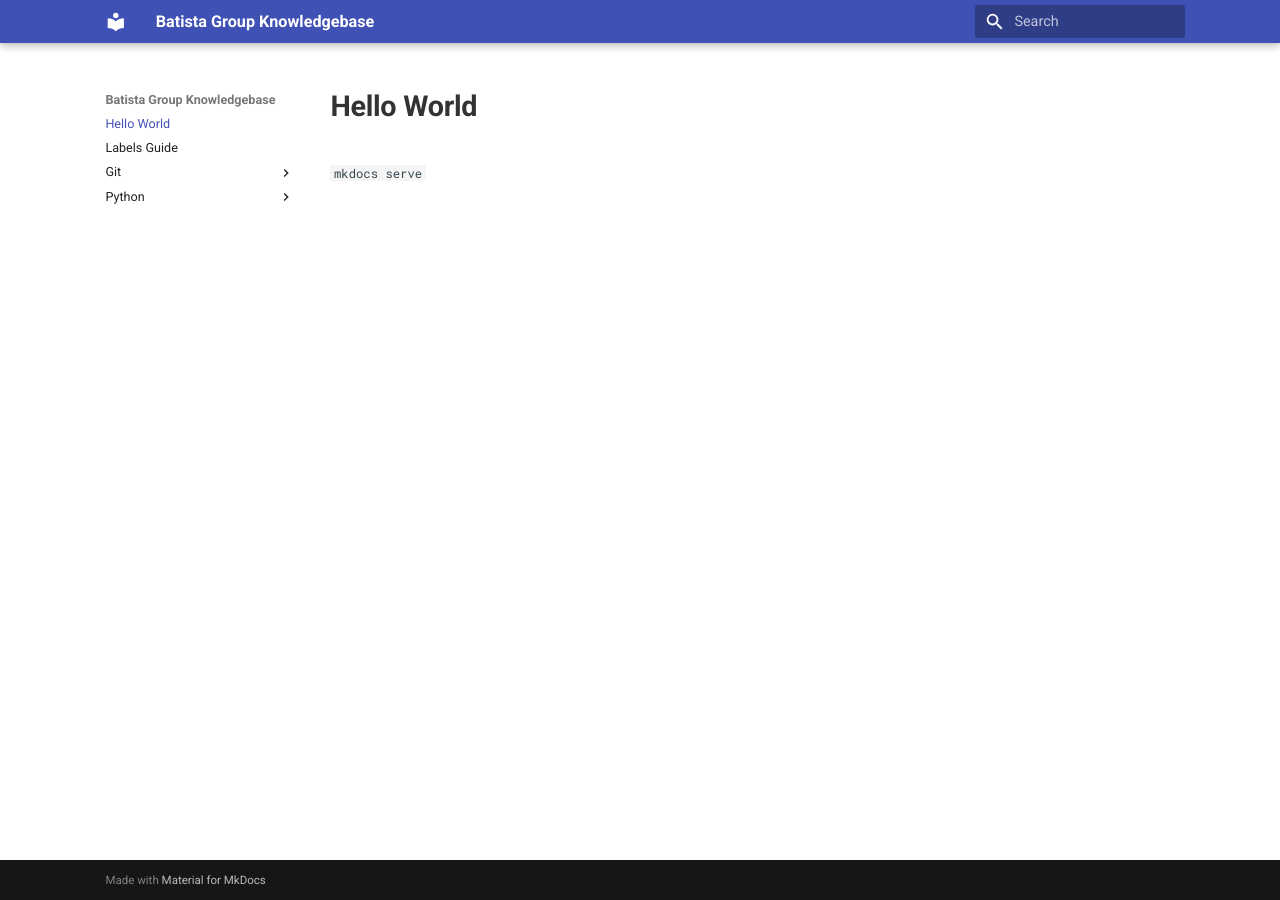
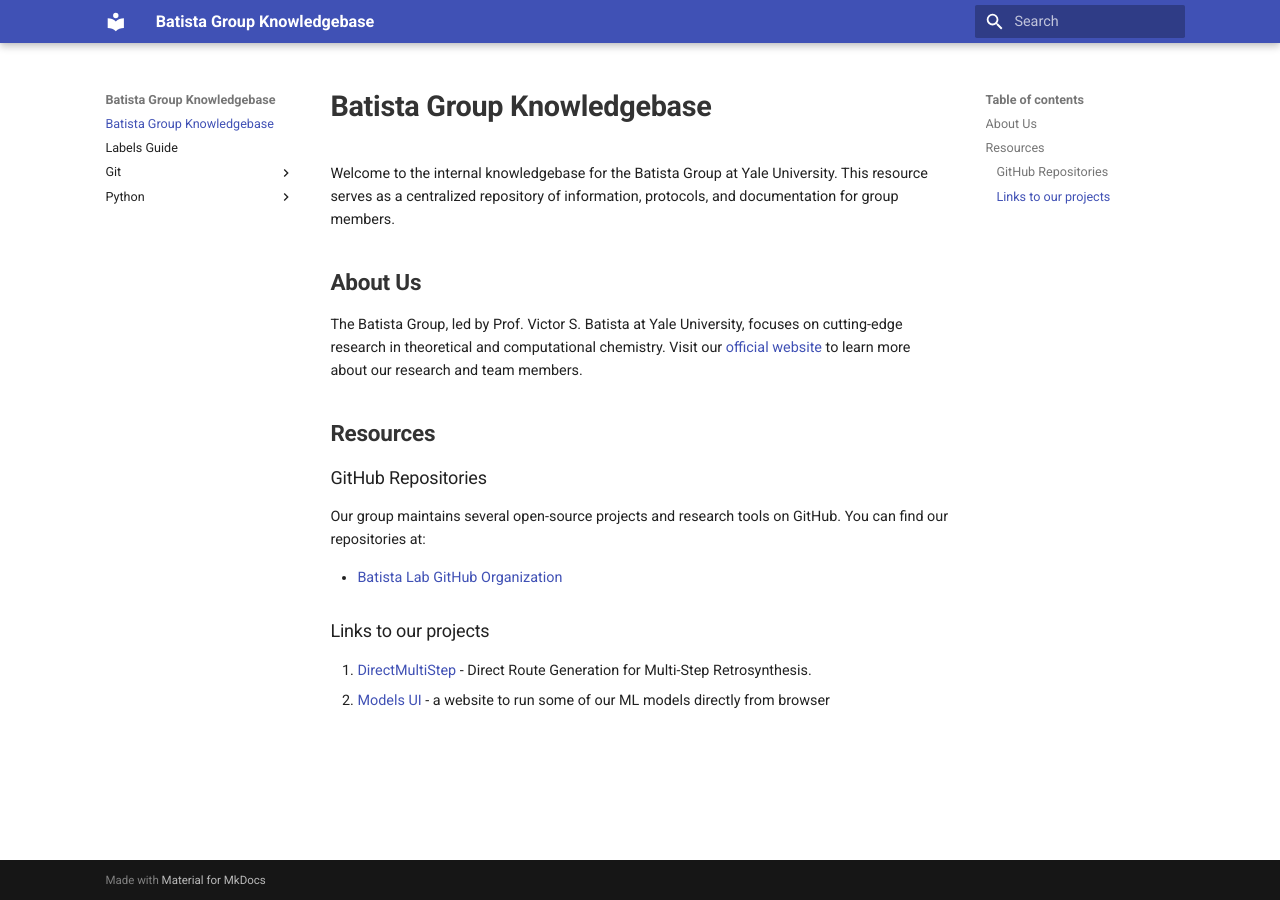
Before and after one commit to batistagroup/knowledgebase, an MkDocs documentation site: the page built from docs/index.md, in a window 1280 px wide. Built offline with MkDocs 1.6.1 and Material for MkDocs 9.7.7, drawn with Linux system fonts in a browser that asks for light colours.

Commit message:
maint: prep for publication

```diff
--- a/docs/index.md
+++ b/docs/index.md
@@ -1,3 +1,20 @@
-# Hello World
+# Batista Group Knowledgebase
 
-`mkdocs serve`
+Welcome to the internal knowledgebase for the Batista Group at Yale University. This resource serves as a centralized repository of information, protocols, and documentation for group members.
+
+## About Us
+
+The Batista Group, led by Prof. Victor S. Batista at Yale University, focuses on cutting-edge research in theoretical and computational chemistry. Visit our [official website](https://batistalab.com) to learn more about our research and team members.
+
+## Resources
+
+### GitHub Repositories
+
+Our group maintains several open-source projects and research tools on GitHub. You can find our repositories at:
+
+- [Batista Lab GitHub Organization](https://github.com/batistagroup)
+
+### Links to our projects
+
+1. [DirectMultiStep](https://dms.batistalab.com) - Direct Route Generation for Multi-Step Retrosynthesis.
+1. [Models UI](https://models.batistalab.com) - a website to run some of our ML models directly from browser
```
Also changed, not shown: 1 other file.
